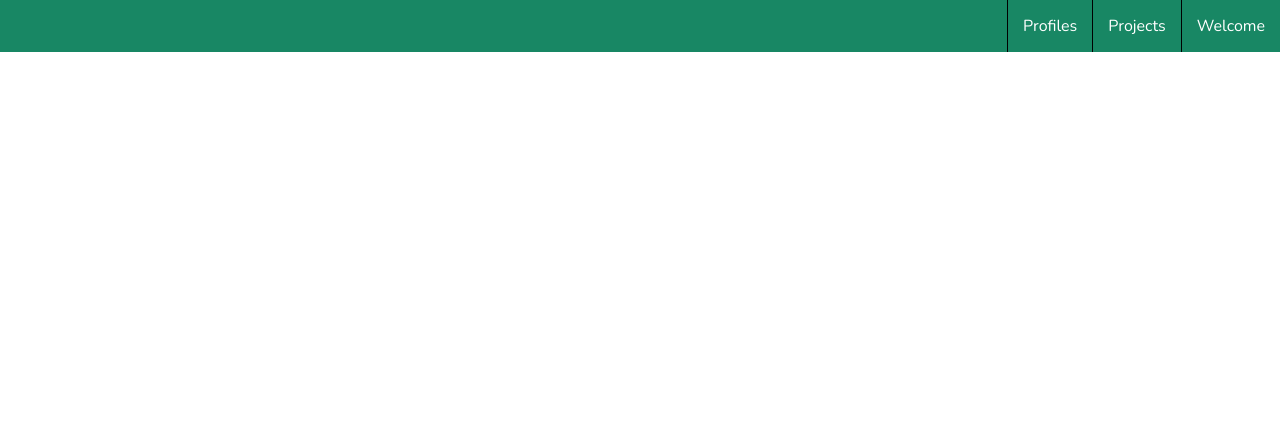
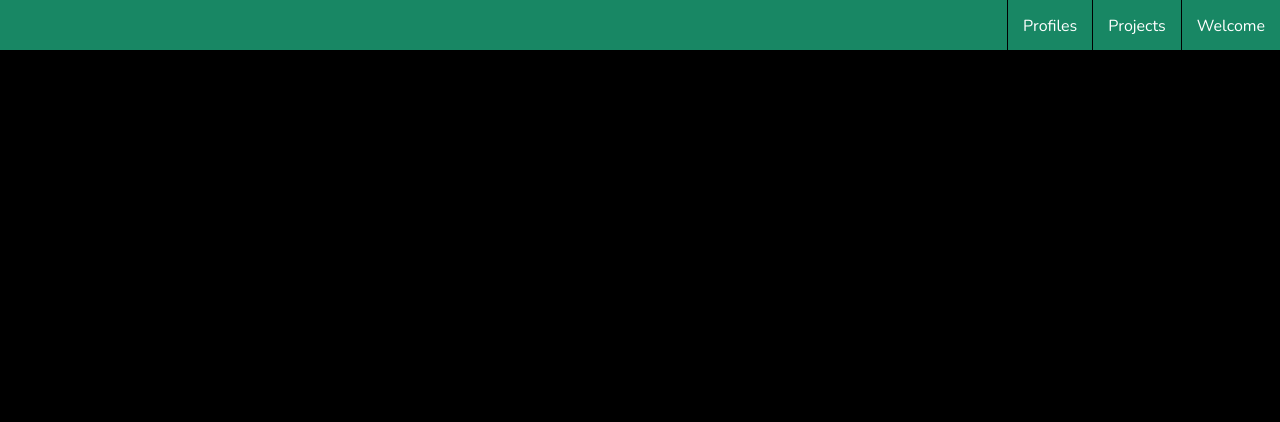
Before and after one commit to boundary-conditions/FCC-RWD-Portfolio, a plain HTML site: page index.html in a window 1280 px wide. Shown: the top 422 px of the page. Drawn offline with nearby package versions, Linux system fonts and the light colour scheme.

Commit message:
Styled welcome section

```diff
--- a/index.html
+++ b/index.html
@@ -1,6 +1,7 @@
 <!DOCTYPE html>
 <html>
 <head>
+    <meta name="viewport" content="width=device-width, initial-scale=1.0">
     <link href="style.css" rel="stylesheet">
     <link href="https://fonts.googleapis.com/css?family=Nunito|Roboto+Mono&display=swap" rel="stylesheet">
 </head>
@@ -12,6 +13,13 @@
             <li><a href="#profile-link">Profiles</a></li>
         </ul>
     </nav>
+
+    <div id="welcome-section">
+        <header>
+        <h1>Hello, My Name is Charles</h1>
+        <p>professional chef, newbie coder</p>
+        </header>
+    </div>
 </body>
 
 
--- a/style.css
+++ b/style.css
@@ -9,7 +9,7 @@ body {
     background-color: #188764;
     margin: 0;
     border: none;
-
+    height: 50px;
 }
 
 ul {
@@ -34,3 +34,23 @@ a {
 li a:hover {
     background-color: #046A38;
 }
+
+#welcome-section{
+    background-color: #000;
+    width: 100%;
+    margin-top: 50px;
+    text-align: center;
+    line-height: 100vh;
+    height: 100vh;
+}
+
+h1 {
+    font-family: 'Roboto Mono';
+    color: #fff;
+
+}
+
+p {
+    font-family: 'Nunito';
+    color: #fff;
+}
```
